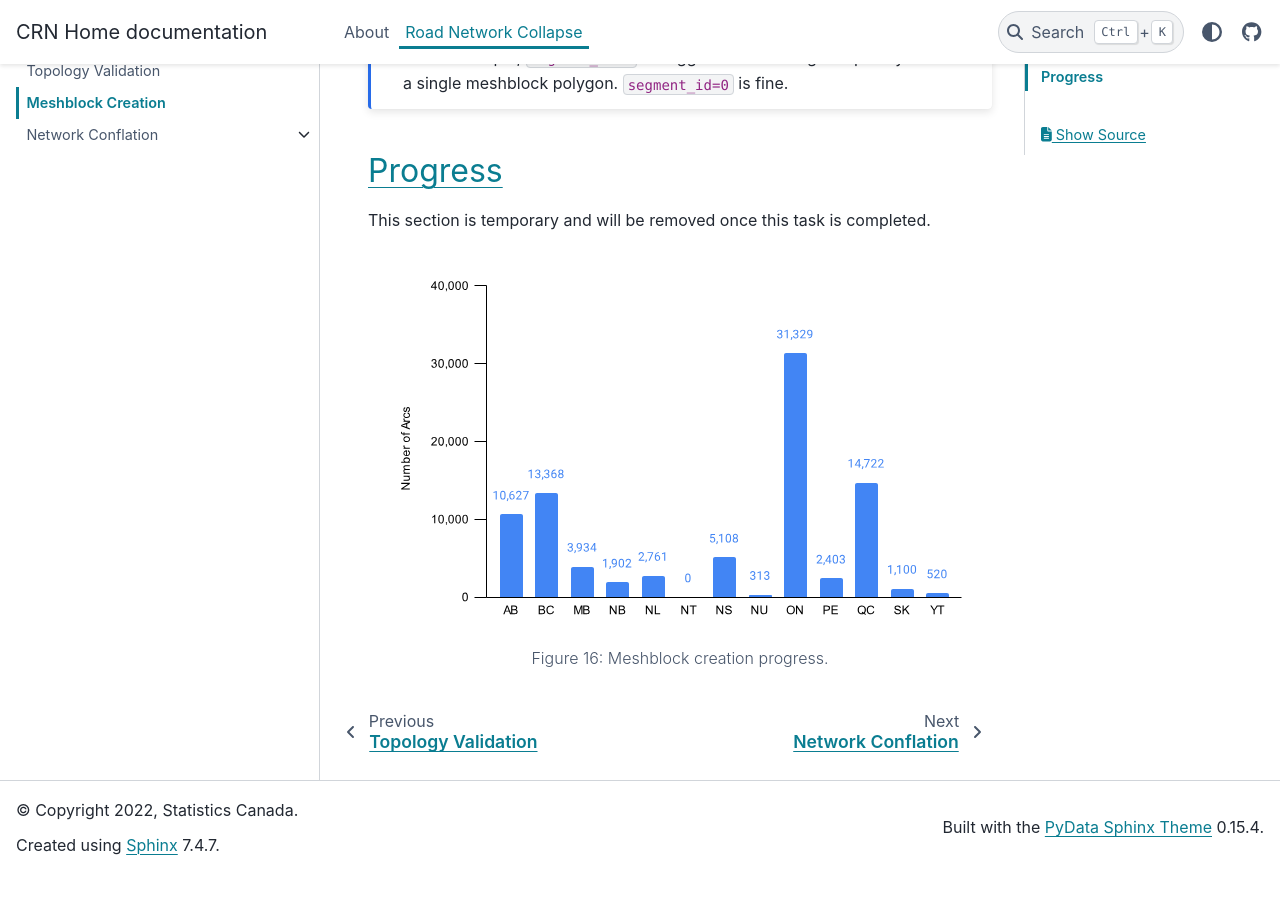
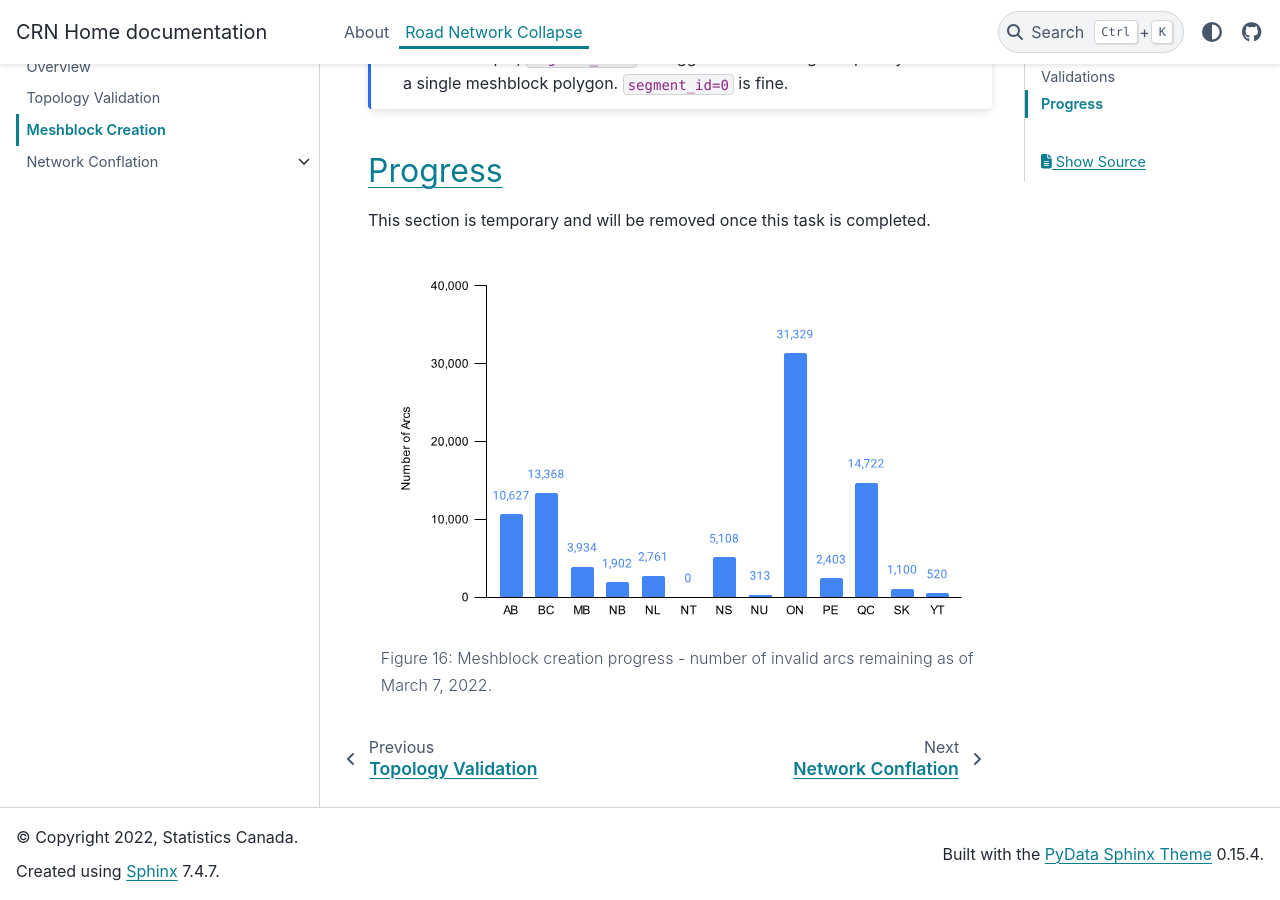
Before and after one commit to StatCan/egp-crn, a Sphinx documentation site: the page built from docs/source/road_network_collapse/meshblock_creation.rst, in a window 1280 px wide and 900 px high, scrolled down 18418 px. Built offline with Sphinx 7.4.7 and the PyData theme 0.15.4, drawn with Linux system fonts in a browser that asks for light colours; before the commit the page ends 19292 px from its top, so only the background shows below that.

Commit message:
[1] clarified figure caption in meshblock_creation.rst progress section.

```diff
--- a/docs/source/road_network_collapse/meshblock_creation.rst
+++ b/docs/source/road_network_collapse/meshblock_creation.rst
@@ -418,4 +418,4 @@ This section is temporary and will be removed once this task is completed.
 .. figure:: /source/_static/meshblock_creation/meshblock_creation_progress.svg
     :alt: Meshblock creation progress.
 
-    Figure 16: Meshblock creation progress.
+    Figure 16: Meshblock creation progress - number of invalid arcs remaining as of March 7, 2022.
```
